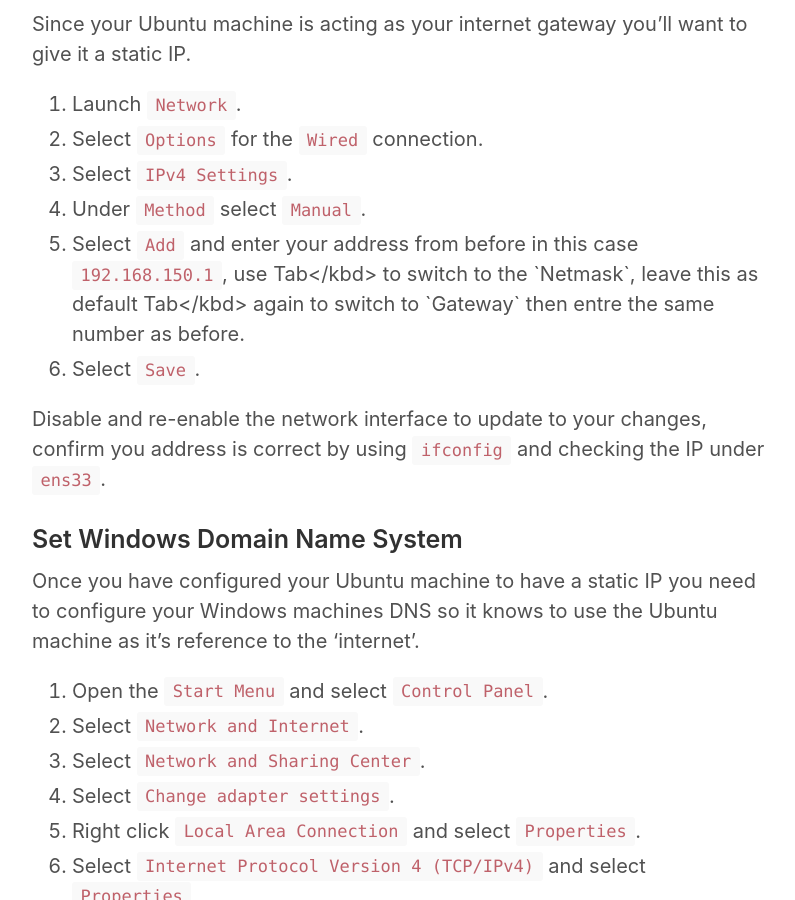
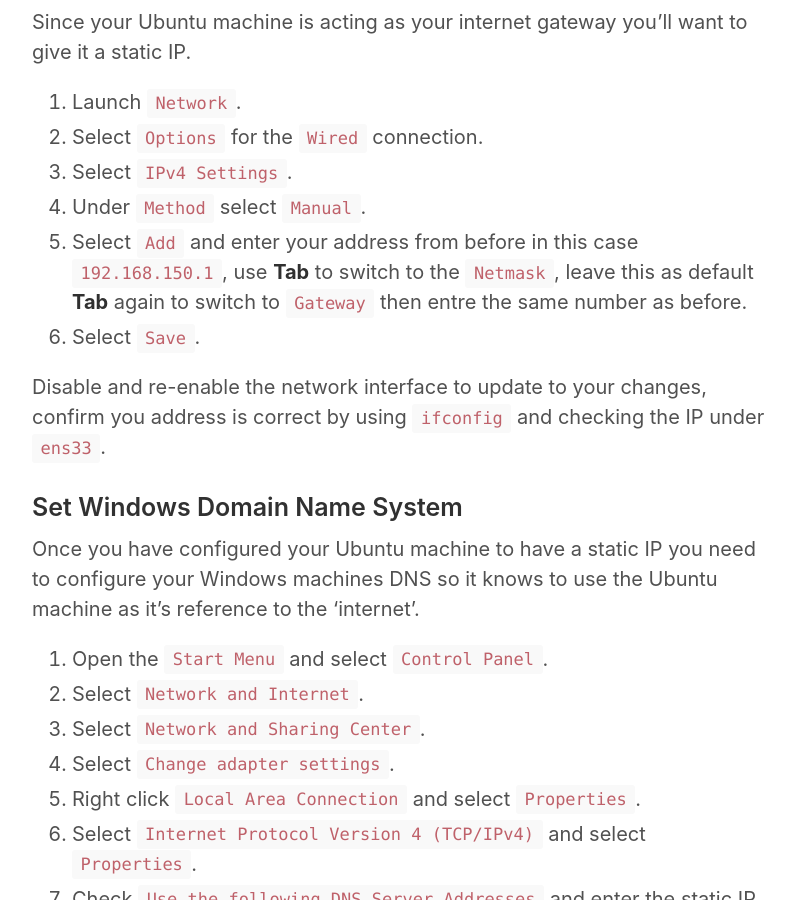
Before and after one commit to 4A616D6573/4A616D6573.com, a Jekyll site: the page built from _posts/2017-09-17-configuring-simple-sniffer-virtual-virtual-machines-using-vmwares-workstation-pro.md, in a window 1280 px wide and 900 px high, scrolled down 4692 px. Shown: the whole window, without its empty margins (238-1033 px from the left). Built offline with Jekyll 4.4.1, drawn with Linux system fonts in a browser that asks for light colours; part of the change alters nothing that is shown.

Commit message:
Update: Configuring Simple Victim and Sniffer Virtual Machines Using VMware's Workstation Pro
Adjusted <kbd> tags tol bold instead.

```diff
--- a/_posts/2017-09-17-configuring-simple-sniffer-virtual-virtual-machines-using-vmwares-workstation-pro.md
+++ b/_posts/2017-09-17-configuring-simple-sniffer-virtual-virtual-machines-using-vmwares-workstation-pro.md
@@ -62,7 +62,7 @@ Setting up INetSim isn't too difficult but some of the information to set it up
 
 Once this is done you have installed INetSim, however you will need to do some more configuration to get it operational.
 
-0. Enter `nano /etc/default/inetsim` and set `ENABLED` from `0` to `1`, use <kbd>CTRL</kbd> + <kbd>x</kbd> to exit and type `y or yes` to save your changes. This will set INetSim to launch on boot.
+0. Enter `nano /etc/default/inetsim` and set `ENABLED` from `0` to `1`, use **CTRL** + **x** to exit and type `y or yes` to save your changes. This will set INetSim to launch on boot.
 0. Enter `nano /etc/inetsim/inetsim.conf` to open the configuration file.
 0. Set `service_bind_address` to `XXX.XXX.XXX.1` of your subnet, in this case `192.168.150.1` and delete the `#`, this will act as the internet gateway for your victim virtual machine.
 0. Set `dns_default_ip` to the same address as your gateway, remember to delete the `#` and save the configuration.
@@ -111,7 +111,7 @@ Since your Ubuntu machine is acting as your internet gateway you'll want to give
 0. Select `Options` for the `Wired` connection.
 0. Select `IPv4 Settings`.
 0. Under `Method` select `Manual`.
-0. Select `Add` and enter your address from before in this case `192.168.150.1`, use <kdb>Tab</kbd> to switch to the `Netmask`, leave this as default <kdb>Tab</kbd> again to switch to `Gateway` then entre the same number as before.
+0. Select `Add` and enter your address from before in this case `192.168.150.1`, use **Tab** to switch to the `Netmask`, leave this as default **Tab** again to switch to `Gateway` then entre the same number as before.
 0. Select `Save`.
 
 Disable and re-enable the network interface to update to your changes, confirm you address is correct by using `ifconfig` and checking the IP under `ens33`.
```
